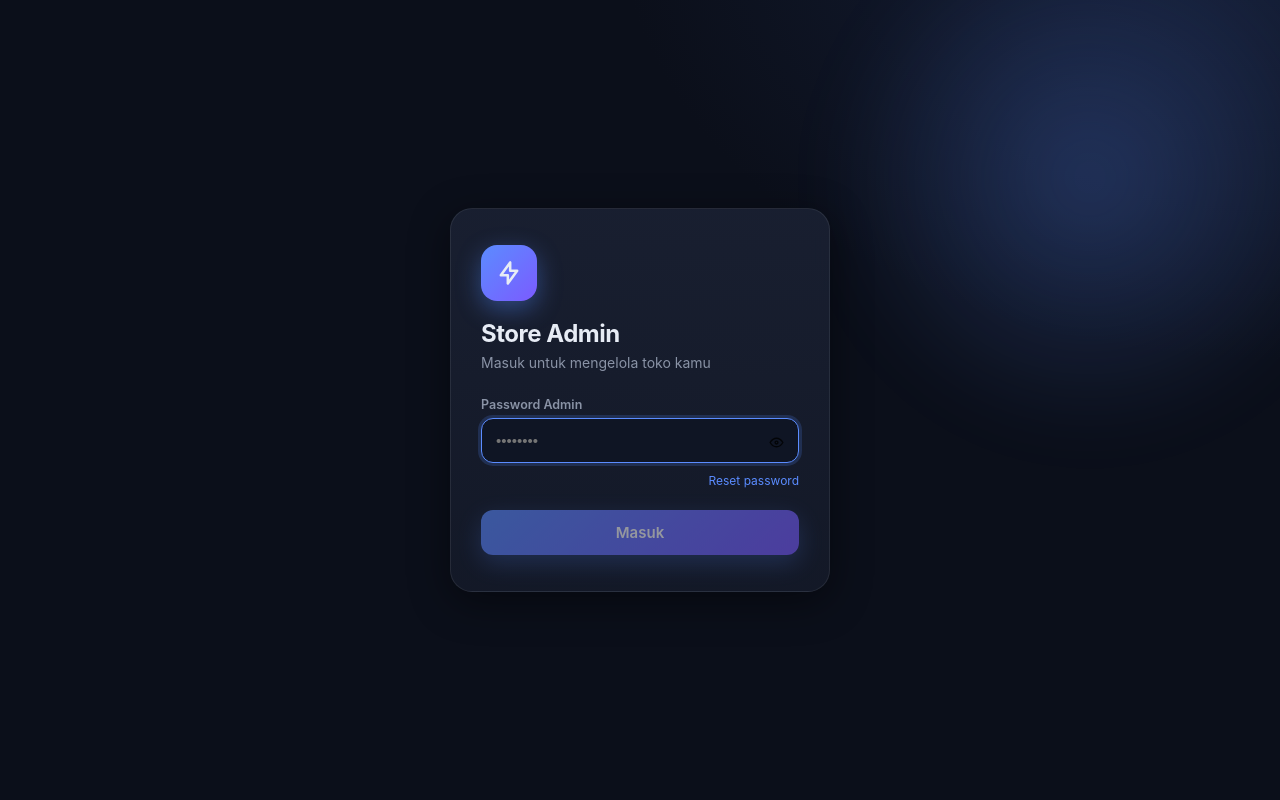
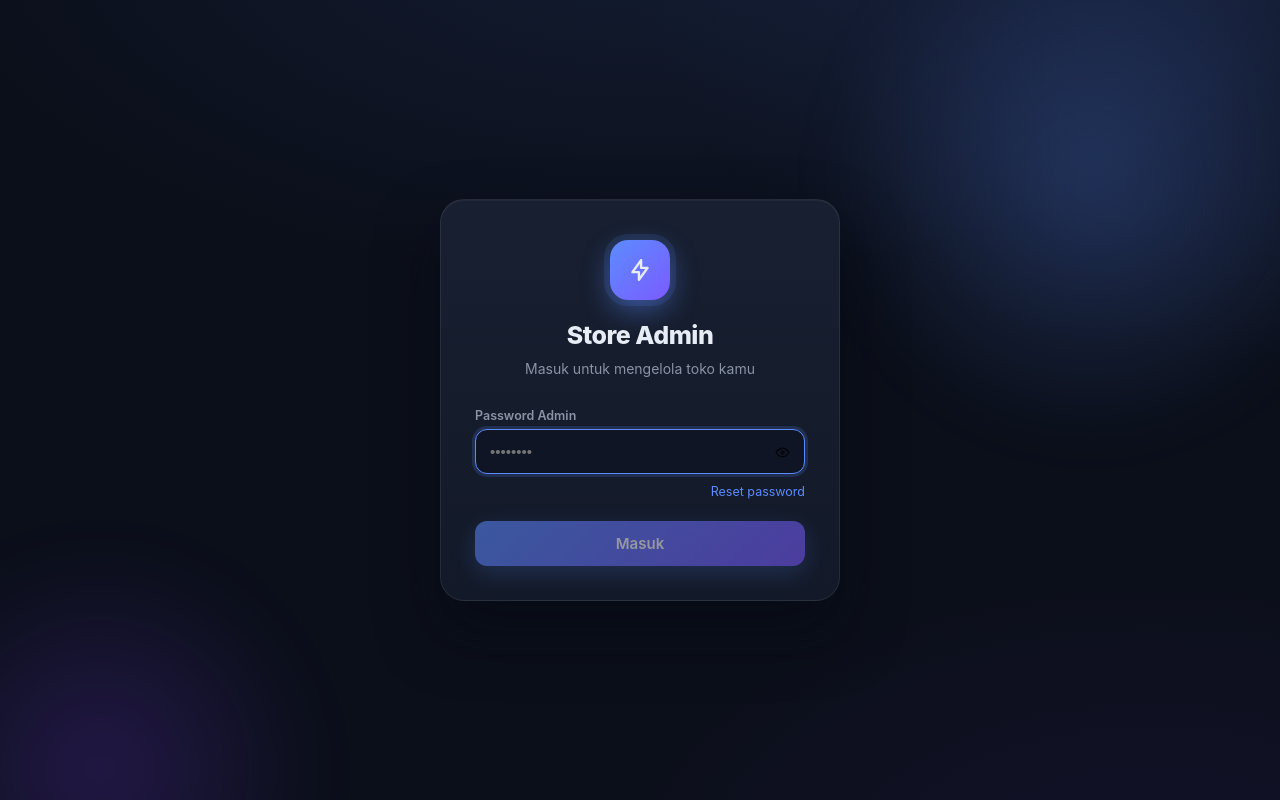
Before and after one commit to jorgunavfredin-pixel/vitaicmin, a React (Vite) app in the folder admin-web/: page /admin/login in a window 1280 px wide. Built offline with nearby package versions, Linux system fonts and the light colour scheme.

Commit message:
style(admin): polish and center the login page

```diff
--- a/admin-web/src/pages/Login.jsx
+++ b/admin-web/src/pages/Login.jsx
@@ -54,8 +54,9 @@ export default function Login() {
   return (
     <div className="login-wrap">
       <div className="login-glow" />
+      <div className="login-glow login-glow--b" />
       <form className="login-card" onSubmit={mode === 'login' ? submitLogin : submitReset}>
-        <div className="login-logo"><Icon name={mode === 'login' ? 'flash' : 'shield'} size={28} stroke={2.2} /></div>
+        <div className="login-logo"><Icon name={mode === 'login' ? 'flash' : 'shield'} size={26} stroke={2.2} /></div>
         <h1 className="login-title">{mode === 'login' ? 'Store Admin' : 'Reset Password'}</h1>
         <p className="login-sub">{mode === 'login'
           ? 'Masuk untuk mengelola toko kamu'
--- a/admin-web/src/styles.css
+++ b/admin-web/src/styles.css
@@ -36,6 +36,9 @@ button { font-family: inherit; cursor: pointer; }
   padding: 24px;
   position: relative;
   overflow: hidden;
+  background:
+    radial-gradient(1200px 600px at 50% -10%, rgba(91,140,255,0.10), transparent 60%),
+    radial-gradient(900px 500px at 90% 110%, rgba(124,58,237,0.08), transparent 60%);
 }
 .login-glow {
   position: absolute;
@@ -45,36 +48,42 @@ button { font-family: inherit; cursor: pointer; }
   top: -160px; right: -120px;
   animation: float 9s ease-in-out infinite;
 }
+.login-glow--b {
+  width: 520px; height: 520px;
+  background: radial-gradient(circle, rgba(124,58,237,0.22), transparent 60%);
+  bottom: -200px; left: -160px; top: auto; right: auto;
+  animation-delay: 1.6s;
+}
 @keyframes float { 0%,100%{ transform: translateY(0) } 50%{ transform: translateY(30px) } }
 .login-card {
   position: relative;
-  width: 100%; max-width: 380px;
-  background: linear-gradient(180deg, rgba(26,33,51,0.9), rgba(20,26,41,0.9));
+  width: 100%; max-width: 400px;
+  background: linear-gradient(180deg, rgba(26,33,51,0.92), rgba(20,26,41,0.92));
   border: 1px solid var(--border);
-  border-radius: 22px;
-  padding: 36px 30px;
-  box-shadow: var(--shadow);
-  backdrop-filter: blur(12px);
+  border-radius: 24px;
+  padding: 40px 34px 34px;
+  box-shadow: 0 30px 60px rgba(4,8,18,0.5), inset 0 1px 0 rgba(255,255,255,0.04);
+  backdrop-filter: blur(14px);
   animation: rise .5s cubic-bezier(.2,.8,.2,1);
 }
 @keyframes rise { from{ opacity:0; transform: translateY(14px) } to{ opacity:1; transform: none } }
 .login-logo {
-  width: 56px; height: 56px; border-radius: 16px;
-  display: grid; place-items: center; font-size: 28px;
+  width: 60px; height: 60px; border-radius: 18px;
+  display: grid; place-items: center; font-size: 26px;
+  margin: 0 auto 20px;
   background: linear-gradient(135deg, var(--brand), var(--brand-2));
-  box-shadow: 0 8px 24px rgba(91,140,255,0.4);
-  margin-bottom: 18px;
+  box-shadow: 0 10px 28px rgba(91,140,255,0.45), 0 0 0 6px rgba(91,140,255,0.12);
 }
-.login-title { margin: 0; font-size: 24px; font-weight: 700; letter-spacing: -0.02em; }
-.login-sub { margin: 6px 0 26px; color: var(--muted); font-size: 14px; }
+.login-title { margin: 0 auto; font-size: 25px; font-weight: 800; letter-spacing: -0.02em; text-align: center; color: var(--text); }
+.login-sub { margin: 8px auto 28px; color: var(--muted); font-size: 14px; text-align: center; line-height: 1.55; max-width: 300px; }
 .field { display: block; }
-.field-label { display: block; font-size: 13px; color: var(--muted); margin-bottom: 8px; }
+.field-label { display: block; font-size: 13px; color: var(--muted); margin-bottom: 8px; text-align: left; }
 .field-input { position: relative; display: flex; align-items: center; }
 .field-input input {
   width: 100%; padding: 13px 44px 13px 14px;
   background: var(--bg-2); border: 1px solid var(--border);
   border-radius: 12px; color: var(--text); font-size: 15px;
-  transition: border-color .2s, box-shadow .2s;
+  transition: border-color .2s, box-shadow .2s, background .2s;
 }
 .field-input input:focus {
   outline: none; border-color: var(--brand);
@@ -85,16 +94,16 @@ button { font-family: inherit; cursor: pointer; }
   font-size: 16px; padding: 6px; opacity: .8;
 }
 .login-error, .login-success {
-  margin-top: 14px; padding: 10px 12px; border-radius: 10px; font-size: 13px;
+  margin-top: 14px; padding: 10px 12px; border-radius: 10px; font-size: 13px; text-align: center;
 }
 .login-error { background: rgba(255,107,107,0.12); border: 1px solid rgba(255,107,107,0.3); color: #ffb1b1; }
 .login-success { background: rgba(42,202,129,.11); border: 1px solid rgba(42,202,129,.28); color: #8ce5b9; }
 .login-link {
   display: block; margin: 10px 0 0 auto; padding: 0; border: none; background: none;
-  color: var(--brand); font-size: 12px; cursor: pointer;
+  color: var(--brand); font-size: 12.5px; cursor: pointer;
 }
 .login-link:hover { color: #a9c2ff; text-decoration: underline; }
-.login-link-center { margin: 14px auto 0; }
+.login-link-center { margin: 14px auto 0; text-align: center; display: block; }
 .login-reset-note { margin: 0 0 14px; text-align: left; line-height: 1.5; }
 .btn-primary {
   width: 100%; margin-top: 22px; padding: 13px;
```
